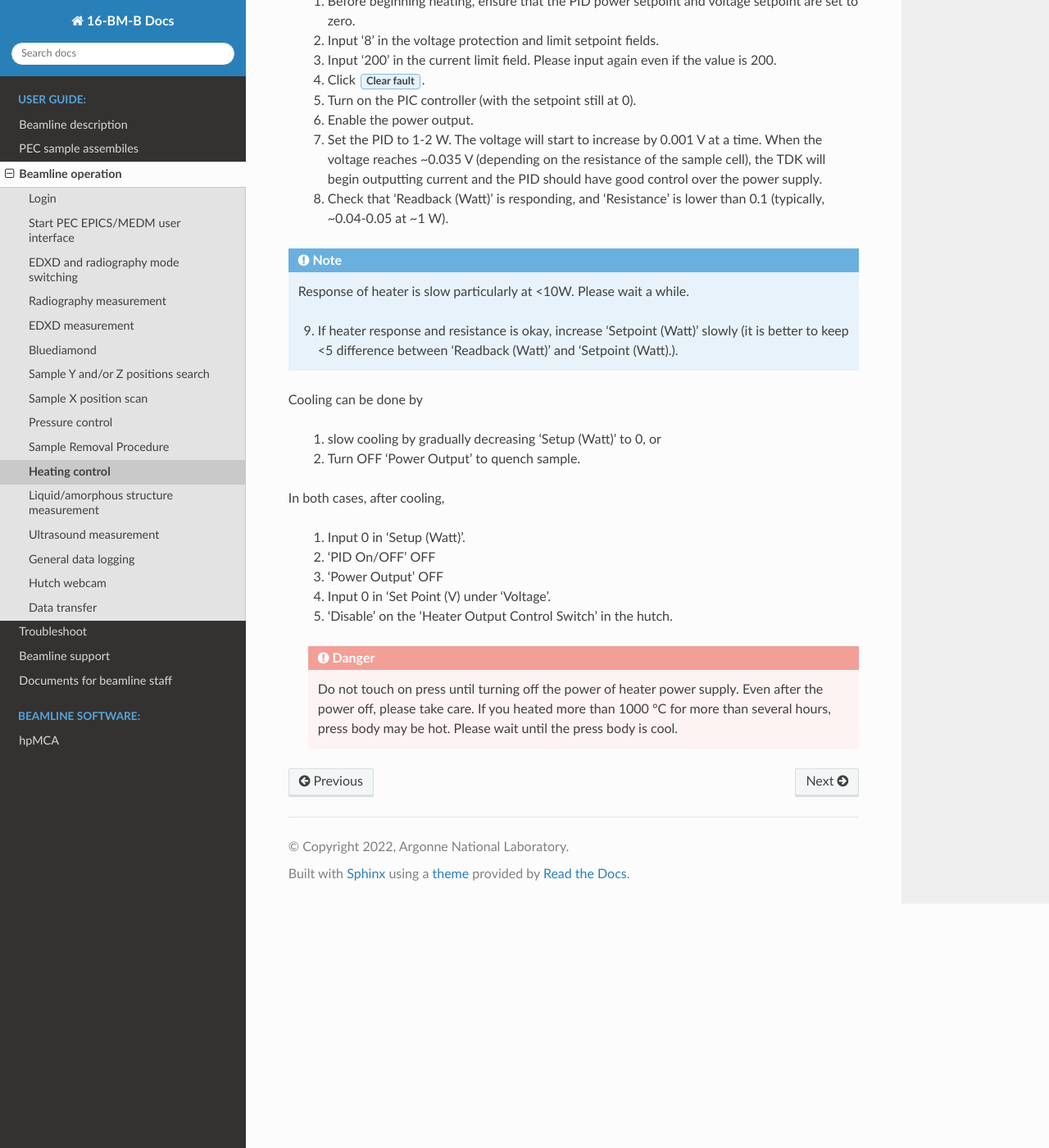
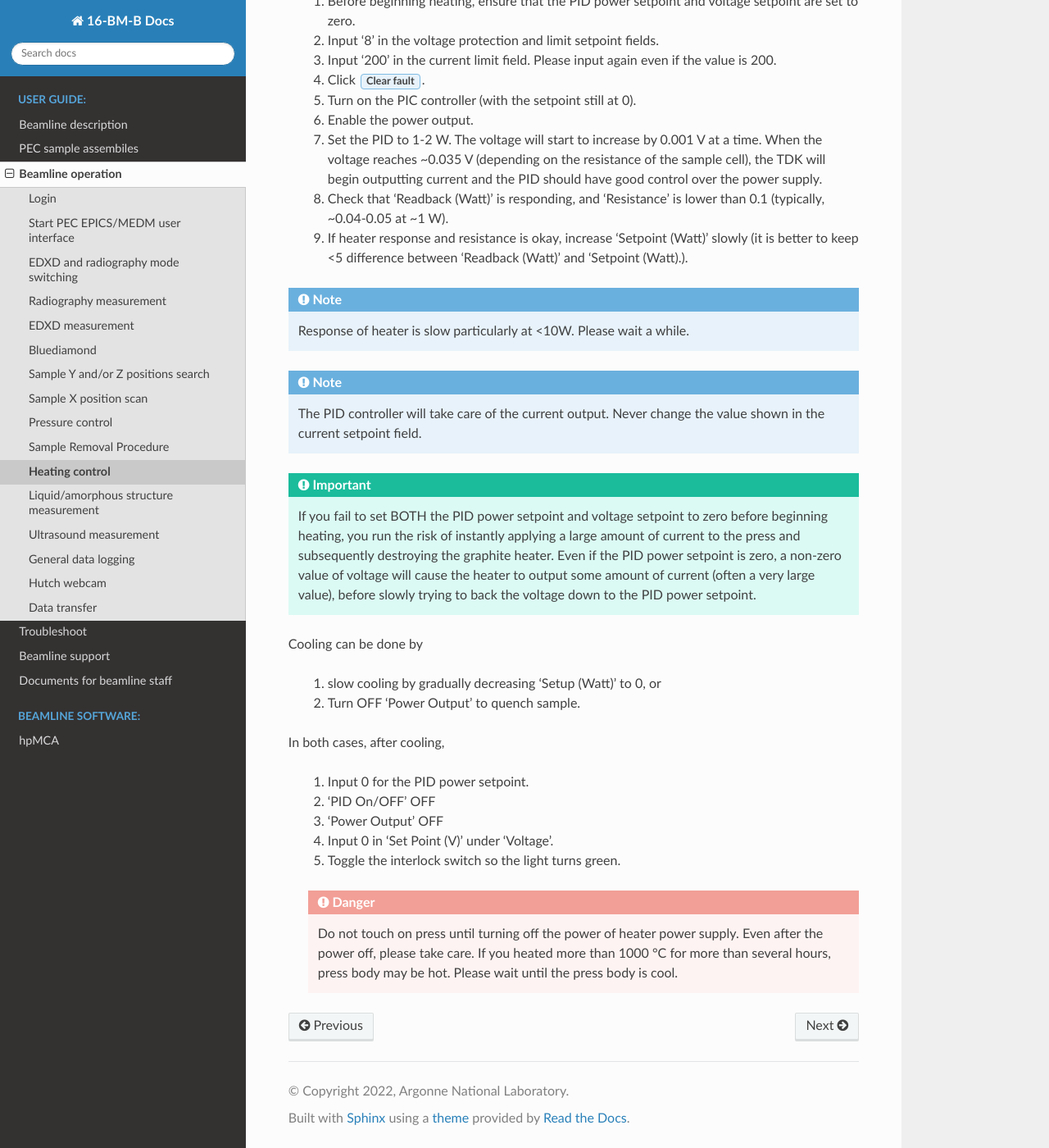
Before and after one commit to taeastmo/16BMB_manual, a Sphinx documentation site: the page built from docs/source/operations/item_011_heating.rst, in a window 1280 px wide and 1400 px high, scrolled down 2486 px. Shown: the whole window at 82% size. Built offline with Sphinx 7.4.7 and the Read the Docs theme 3.1.0, drawn with Linux system fonts in a browser that asks for light colours.

Commit message:
Update item_011_heating.rst

```diff
--- a/docs/source/operations/item_011_heating.rst
+++ b/docs/source/operations/item_011_heating.rst
@@ -48,12 +48,15 @@ Once the heater control screen is open, follow these steps:
    6. Enable the power output.
    7. Set the PID to 1-2 W. The voltage will start to increase by 0.001 V at a time. When the voltage reaches ~0.035 V (depending on the resistance of the sample cell), the TDK will begin outputting current and the PID should have good control over the power supply.
    8. Check that 'Readback (Watt)' is responding, and 'Resistance' is lower than 0.1 (typically, ~0.04-0.05 at ~1 W).
+   9. If heater response and resistance is okay, increase 'Setpoint (Watt)' slowly (it is better to keep <5 difference between 'Readback (Watt)' and 'Setpoint (Watt).).
 
 .. Note:: Response of heater is slow particularly at <10W. Please wait a while.
 
-   9. If heater response and resistance is okay, increase 'Setpoint (Watt)' slowly (it is better to keep <5 difference between 'Readback (Watt)' and 'Setpoint (Watt).).
+
+.. Note:: The PID controller will take care of the current output. Never change the value shown in the current setpoint field.
 
 
+.. Important:: If you fail to set BOTH the PID power setpoint and voltage setpoint to zero before beginning heating, you run the risk of instantly applying a large amount of current to the press and subsequently destroying the graphite heater. Even if the PID power setpoint is zero, a non-zero value of voltage will cause the heater to output some amount of current (often a very large value), before slowly trying to back the voltage down to the PID power setpoint.
 
 
 Cooling can be done by
@@ -63,12 +66,11 @@ Cooling can be done by
 
 In both cases, after cooling,
 
-   #. Input 0 in 'Setup (Watt)'.
+   #. Input 0 for the PID power setpoint.
    #. 'PID On/OFF' OFF
    #. 'Power Output' OFF
-   #. Input 0 in 'Set Point (V) under 'Voltage'.
-
-   #. 'Disable' on the 'Heater Output Control Switch' in the hutch.
+   #. Input 0 in 'Set Point (V)' under 'Voltage'.
+   #. Toggle the interlock switch so the light turns green.
 
    .. danger:: Do not touch on press until turning off the power of heater power supply.
       Even after the power off, please take care.
```
